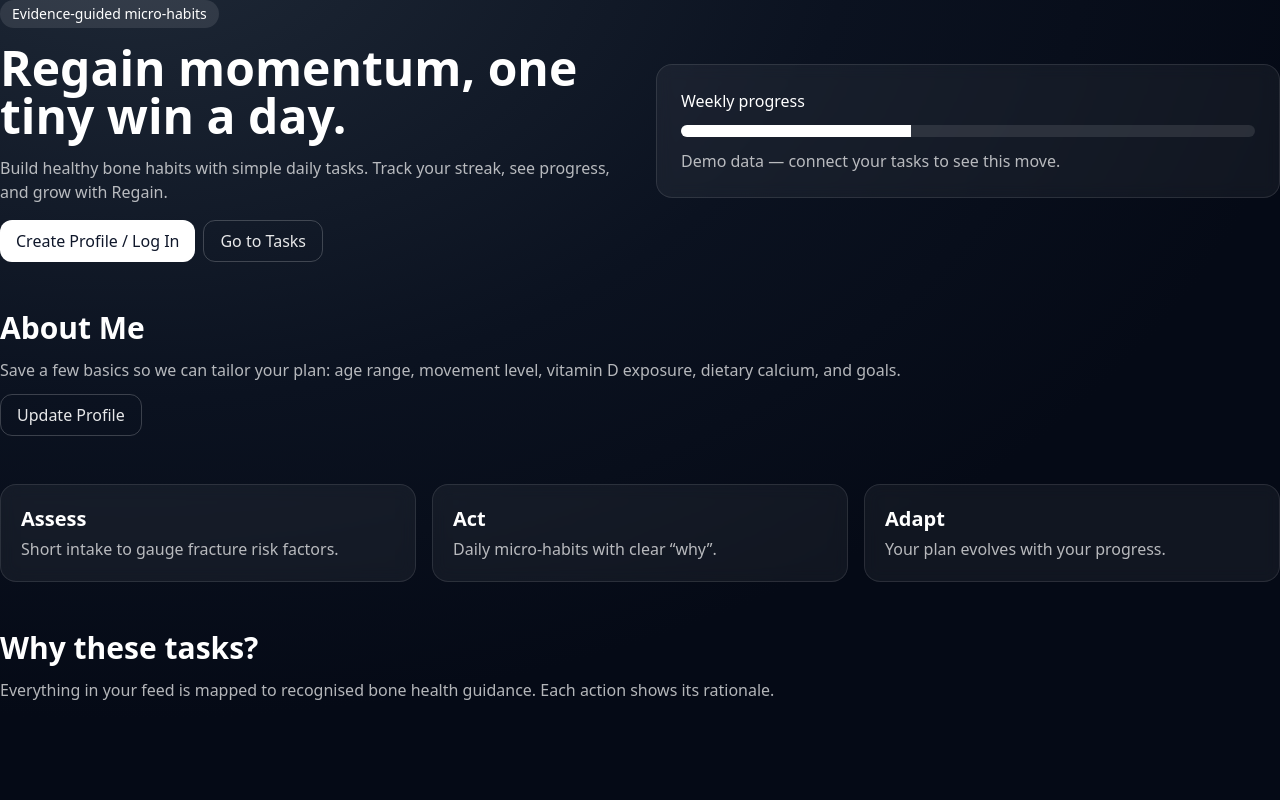
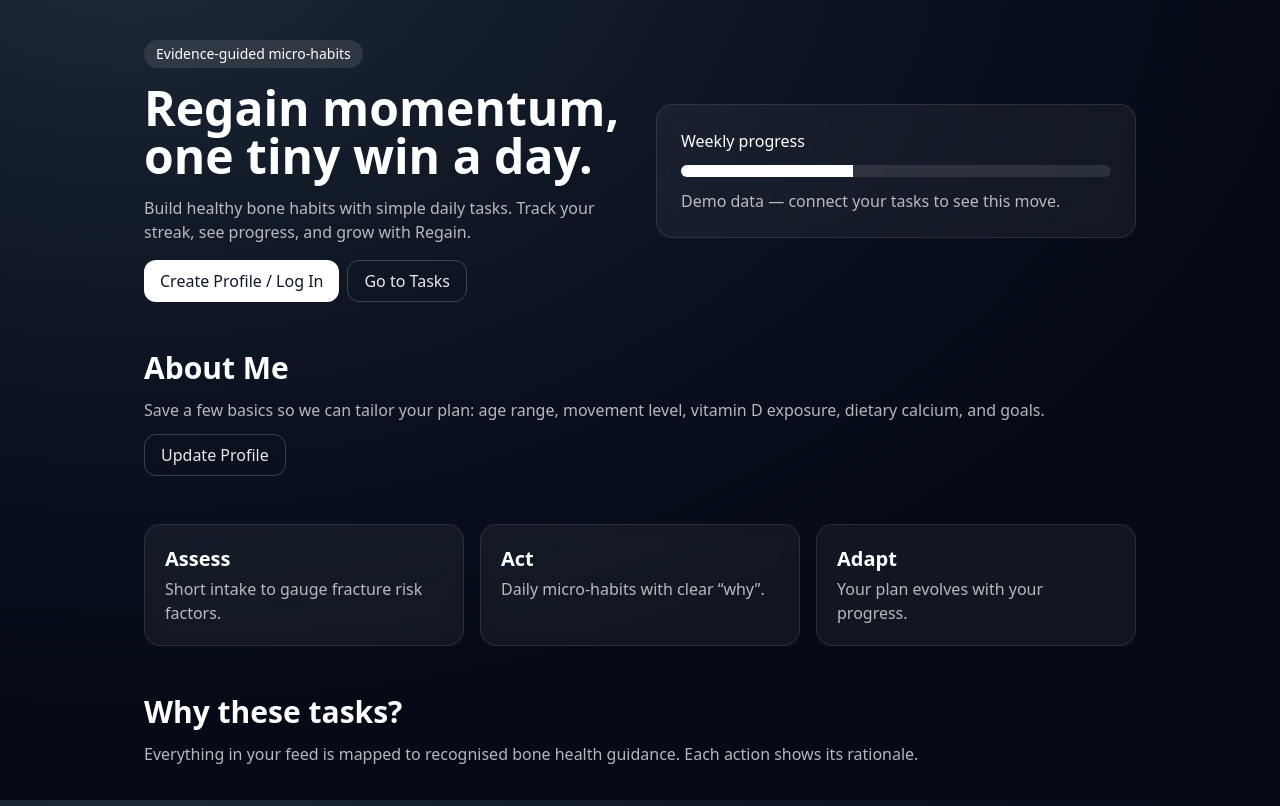
Before and after one commit to shivanamdeo23-cpu/regain, a Next.js app: page / in a window 1280 px wide. Built offline with nearby package versions, Linux system fonts and the light colour scheme.

Commit message:
Update layout.tsx

```diff
--- a/app/layout.tsx
+++ b/app/layout.tsx
@@ -1,6 +1,6 @@
 export const metadata = {
   title: "ReGain",
-  description: "Bone health companion"
+  description: "Bone-health companion"
 };
 
 import "../styles/globals.css";
@@ -8,7 +8,11 @@ import "../styles/globals.css";
 export default function RootLayout({ children }: { children: React.ReactNode }) {
   return (
     <html lang="en">
-      <body>{children}</body>
+      <body>
+        <main className="app-shell">
+          {children}
+        </main>
+      </body>
     </html>
   );
 }
```
